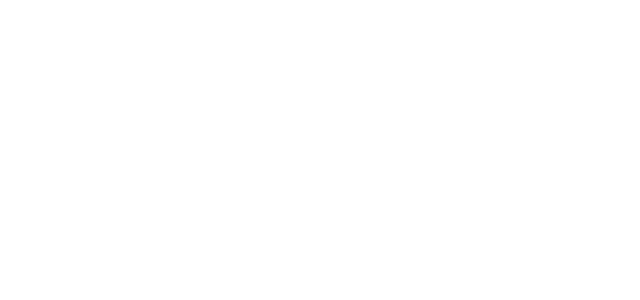
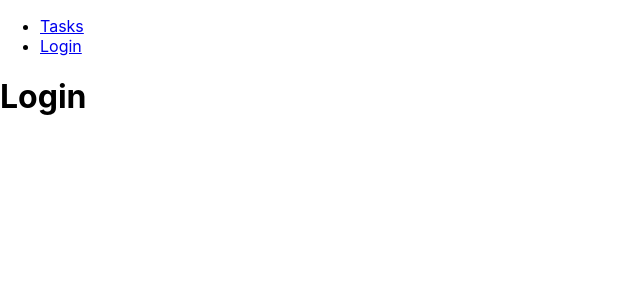
Before and after one commit to Dmutre/task-manager, a React (Create React App) app in the folder frontend/: page /login in a window 1280 px wide. Shown: the top 300 px of the page, without its empty margins (0-640 px from the left). Built offline with nearby package versions, Linux system fonts and the light colour scheme; the HTML template or start-up script is replaced by a standard one.

Commit message:
basic 2 pages routing

```diff
--- a/frontend/package.json
+++ b/frontend/package.json
@@ -12,6 +12,7 @@
     "@types/react-dom": "^18.3.0",
     "react": "^18.3.1",
     "react-dom": "^18.3.1",
+    "react-router-dom": "^6.23.1",
     "react-scripts": "5.0.1",
     "typescript": "^4.9.5",
     "web-vitals": "^2.1.4"
--- a/frontend/src/App.tsx
+++ b/frontend/src/App.tsx
@@ -1,7 +1,30 @@
-import "./App.css";
+import React from "react";
+import { BrowserRouter as Router, Routes, Route, Link } from "react-router-dom";
+import { Login } from "./pages/login";
+import { Tasks } from "./pages/tasks";
 
 function App() {
-  return <div />;
+  return (
+    <Router>
+      <div>
+        <nav>
+          <ul>
+            <li>
+              <Link to="/">Tasks</Link>
+            </li>
+            <li>
+              <Link to="/login">Login</Link>
+            </li>
+          </ul>
+        </nav>
+
+        <Routes>
+          <Route path="/login" element={<Login />} />
+          <Route path="/" element={<Tasks />} />
+        </Routes>
+      </div>
+    </Router>
+  );
 }
 
 export default App;
--- /dev/null
+++ b/frontend/src/pages/login.tsx
@@ -0,0 +1,7 @@
+export const Login: React.FC = () => {
+  return (
+    <div>
+      <h1>Login</h1>
+    </div>
+  );
+};
--- /dev/null
+++ b/frontend/src/pages/tasks.tsx
@@ -0,0 +1,7 @@
+export const Tasks: React.FC = () => {
+  return (
+    <div>
+      <h1>Tasks</h1>
+    </div>
+  );
+};
```
Also changed, not shown: 1 other file (tests, documents, lock files or other folders).
